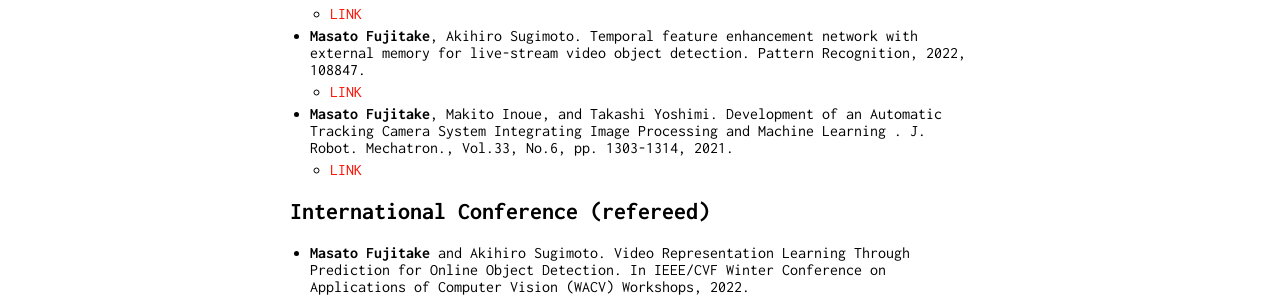
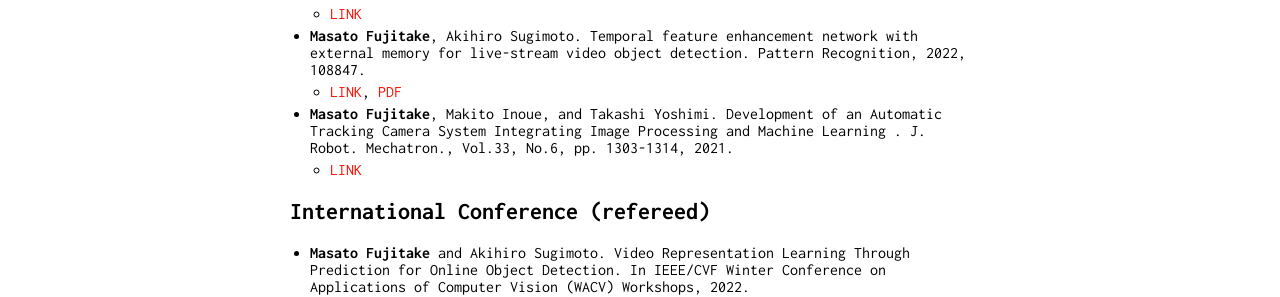
Before and after one commit to Swall0w/Swall0w.github.io, a Jekyll site: the page built from publications.md, in a window 1280 px wide. Shown: the part 283-580 px from the top of the page. Built offline with Jekyll 4.4.1, drawn with Linux system fonts in a browser that asks for light colours; our own code applies the rules of GitHub Pages for plain Markdown files.

Commit message:
[add]: pdf.

```diff
--- a/publications.md
+++ b/publications.md
@@ -8,7 +8,7 @@ layout: default
 - **Masato Fujitake** and Akihiro Sugimoto. Video Sparse Transformer with Attention-guided Memory for Video Object Detection. IEEE Access, 2022, doi: 10.1109/ACCESS.2022.3184031.
   - [LINK](https://ieeexplore.ieee.org/document/9798833)
 - **Masato Fujitake**, Akihiro Sugimoto. Temporal feature enhancement network with external memory for live-stream video object detection. Pattern Recognition, 2022, 108847.
-  - [LINK](https://www.sciencedirect.com/science/article/pii/S0031320322003284?dgcid=author)
+  - [LINK](https://www.sciencedirect.com/science/article/pii/S0031320322003284?dgcid=author), [PDF](./pdfs/1-s2.0-S0031320322003284-main.pdf)
 - **Masato Fujitake**, Makito Inoue, and Takashi Yoshimi. Development of an Automatic Tracking Camera System Integrating Image Processing and Machine Learning
 . J. Robot. Mechatron., Vol.33, No.6, pp. 1303-1314, 2021.
   -   [LINK](https://www.fujipress.jp/jrm/rb/robot003300061303/)
```
Also changed, not shown: 1 other file.
